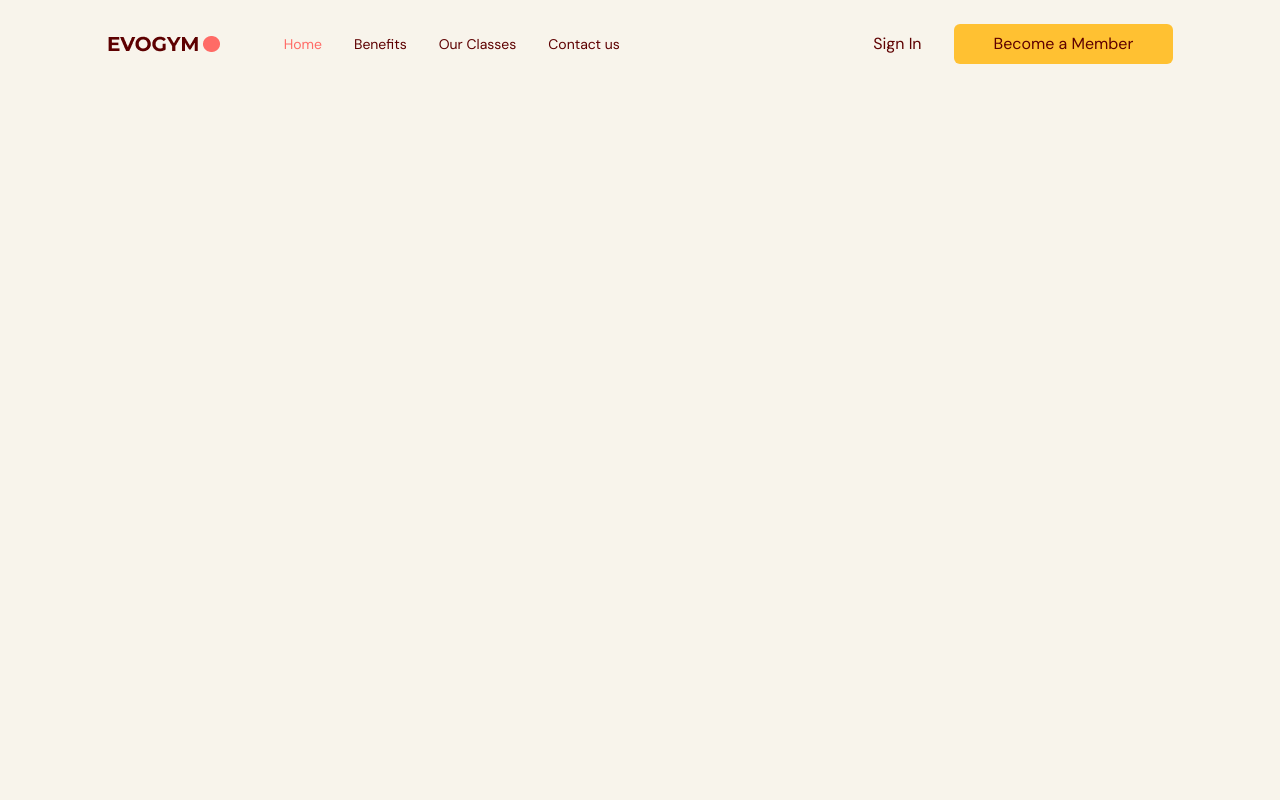
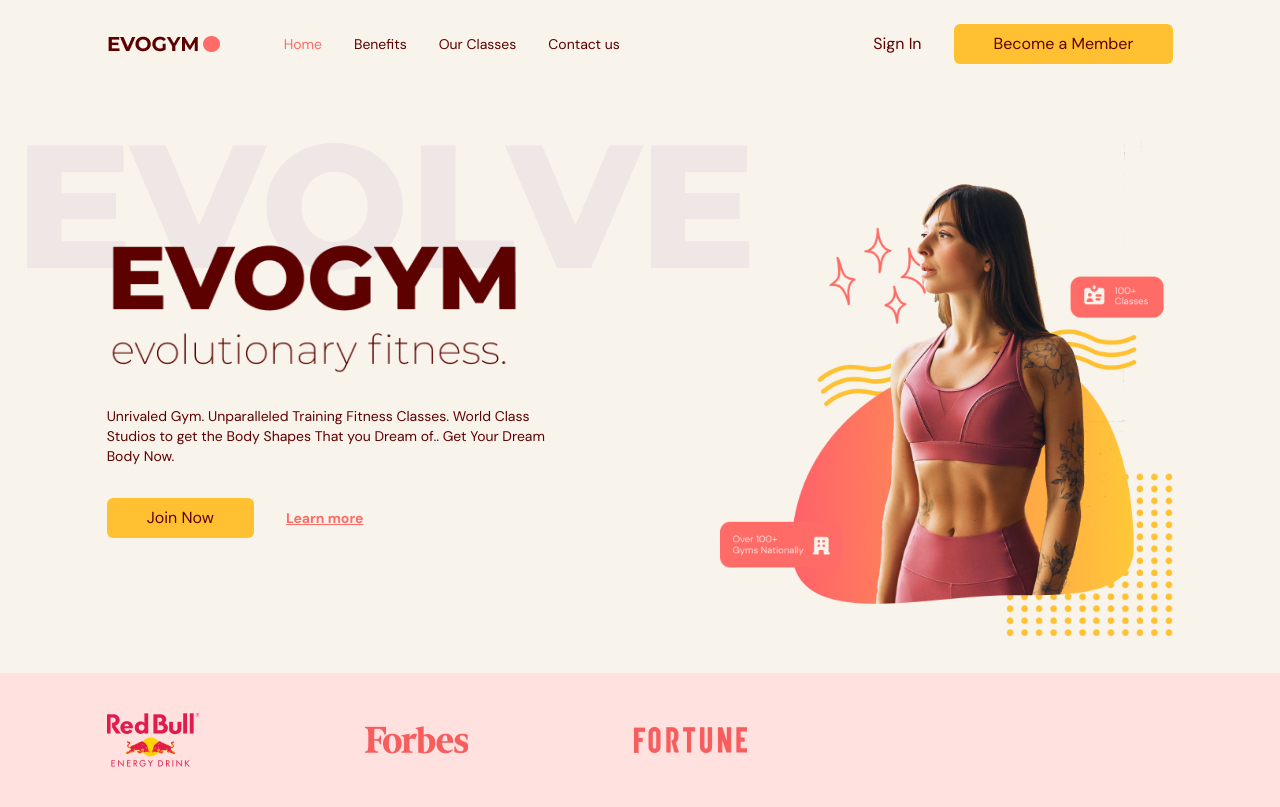
Before and after one commit to MoneebAliKarrar/fitness-app, a React (Vite) app: page / in a window 1280 px wide. Built offline with nearby package versions, Linux system fonts and the light colour scheme.

Commit message:
added the home page

```diff
--- a/src/App.tsx
+++ b/src/App.tsx
@@ -1,6 +1,7 @@
 import Navbar from "@/scenes/Navbar"
 import { useEffect, useState } from "react";
 import { SelectedPage } from "./shared/types";
+import Home from '@/scenes/home'
 
 
 function App() {
@@ -25,7 +26,9 @@
     <div className="app bg-gray-20" >
      <Navbar
      isTopOfPage = {isTopOfPage}
-     selectedPage={selectedPage} setSelectedPage={setSelectedPage}></Navbar>
+     selectedPage={selectedPage} setSelectedPage={setSelectedPage}>
+     </Navbar>
+     <Home setSelectedPage={setSelectedPage}></Home>
     </div>
   )
 }
--- /dev/null
+++ b/src/scenes/home/index.tsx
@@ -0,0 +1,79 @@
+import useMediaQuery from "@/hooks/useMediaQuery"
+import { SelectedPage } from "@/shared/types"
+import HomePageText from "@/assets/HomePageText.png"
+import ActionButton from "@/shared/ActionButton"
+import AnchorLink from "react-anchor-link-smooth-scroll"
+import HomePageGraphic from "@/assets/HomePageGraphic.png"
+import SponsorRedBull from "@/assets/SponsorRedBull.png"
+import SponsorForbes from "@/assets/SponsorForbes.png"
+import SponsorFortune from "@/assets/SponsorFortune.png"
+import { motion } from "framer-motion"
+
+type Props = {
+setSelectedPage: (value:SelectedPage) => void
+}
+
+const Home = ({setSelectedPage}: Props) => {
+    const isAboveMediumScreens = useMediaQuery("(min-width:1060px)")
+
+    return (
+    <section id="#home" className="gap-16 bg-gray-20 py-10 md:h-full md:pb-0">
+        {/*image and main header */}
+        <motion.div className="md:flex mx-auto w-5/6 items-center justify-center md:h-5/6"
+        onViewportEnter={() => setSelectedPage(SelectedPage.Home)}
+        >
+            {/* main header */}
+            <div className="z-10 mt-32 md:basis-3/5 ">
+                {/* headings */}
+                <motion.div className="md:-mt-20" initial="hidden" whileInView="visible"
+                viewport={{once: true, amount:0.5}}
+                transition={{duration:0.5}}
+                variants={{hidden:{opacity:0,x:-50},visible:{opacity:1,x:0}}}
+                >
+                    <div className="relative">
+                        <div className="before:absolute before:-top-20 md:before:content-evolvetext before:-left-20 before:z-[-1] ">
+                            <img alt="home-page-text" src= {HomePageText}></img>
+                        </div>
+                    </div>
+                    <p className="mt-8 text-sm ">Unrivaled Gym. Unparalleled Training Fitness Classes. World Class
+                    Studios to get the Body Shapes That you Dream of.. Get Your Dream
+                    Body Now.</p>
+                </motion.div>
+                {/* actions */}
+                <motion.div className="mt-8 flex items-center gap-8"
+                initial="hidden" whileInView="visible"
+                viewport={{once: true, amount:0.5}}
+                transition={{delay: 0.2,duration:0.5}}
+                variants={{hidden:{opacity:0,x:-50},visible:{opacity:1,x:0}}}
+                >
+                    <ActionButton setSelectedPage={setSelectedPage}>Join Now</ActionButton>
+                    <AnchorLink className="text-sm font-bold text-primary-500 underline hover::text-secondary-500"
+                    onClick={() => setSelectedPage(SelectedPage.ContactUs)}
+                    href={`${SelectedPage.ContactUs}`}
+                    ><p>Learn more</p></AnchorLink>
+                </motion.div>
+            </div>
+            {/* image */}
+            <div className="flex basis-3/5 justify-center md:z-10
+            md:ml-40 md:mt-16 md:justify-items-end
+            ">
+                <img alt="home-pageGraphic" src={HomePageGraphic}></img>
+            </div>
+        </motion.div>
+        {/* sponsers */}
+        {isAboveMediumScreens && (
+            <div className="h1-[150px] w-full bg-primary-100 py-10">
+                <div className="mx-auto w-5/6">
+                    <div className="flex w-3/5 items-center justify-between gap-8">
+                        <img alt="redbull" src={SponsorRedBull}/>
+                        <img alt="forbes" src={SponsorForbes}/>
+                        <img alt="redbull" src={SponsorFortune}/>
+                    </div>
+                </div>
+            </div>
+        )}
+    </section>
+  )
+}
+
+export default Home
```
Also changed, not shown: prettier.config.js (renamed from prettier.config.cjs).
